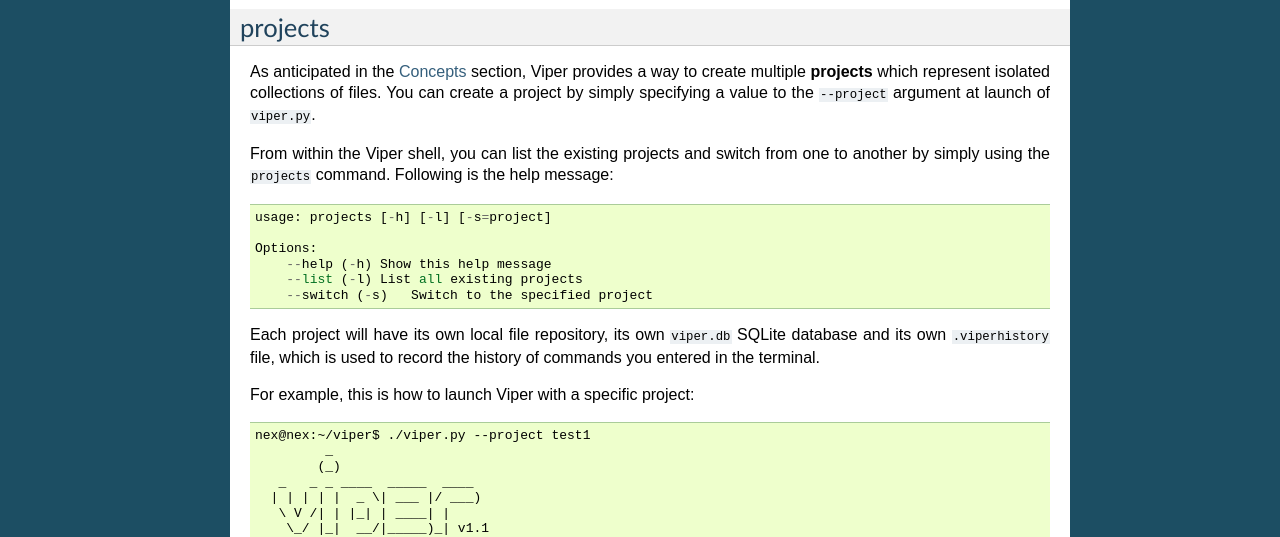
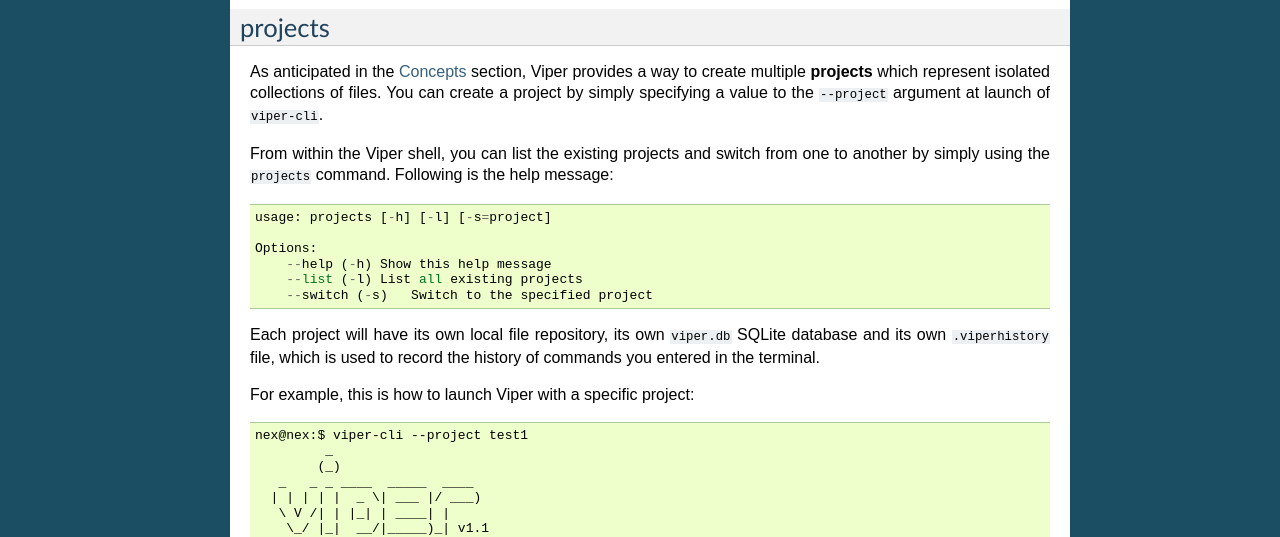
Before and after one commit to viper-framework/viper, a Sphinx documentation site: the page built from docs/source/usage/commands.rst, in a window 1280 px wide and 900 px high, scrolled down 389 px. Shown: the part 150-687 px from the top of the window. Built offline with Sphinx 7.4.7, drawn with Linux system fonts in a browser that asks for light colours; pages that are not in the unit, such as notebooks, are missing from menus; some of the changed text lies outside the part shown.

Commit message:
Update commands.rst

```diff
--- a/docs/source/usage/commands.rst
+++ b/docs/source/usage/commands.rst
@@ -33,7 +33,7 @@
 ========
 
 As anticipated in the :doc:`concepts` section, Viper provides a way to create multiple **projects** which represent isolated collections of files.
-You can create a project by simply specifying a value to the ``--project`` argument at launch of ``viper.py``.
+You can create a project by simply specifying a value to the ``--project`` argument at launch of ``viper-cli``.
 
 From within the Viper shell, you can list the existing projects and switch from one to another by simply using the ``projects`` command. Following is the help message::
 
@@ -48,7 +48,7 @@
 
 For example, this is how to launch Viper with a specific project::
 
-    nex@nex:~/viper$ ./viper.py --project test1
+    nex@nex:$ viper-cli --project test1
              _
             (_)
        _   _ _ ____  _____  ____
```
